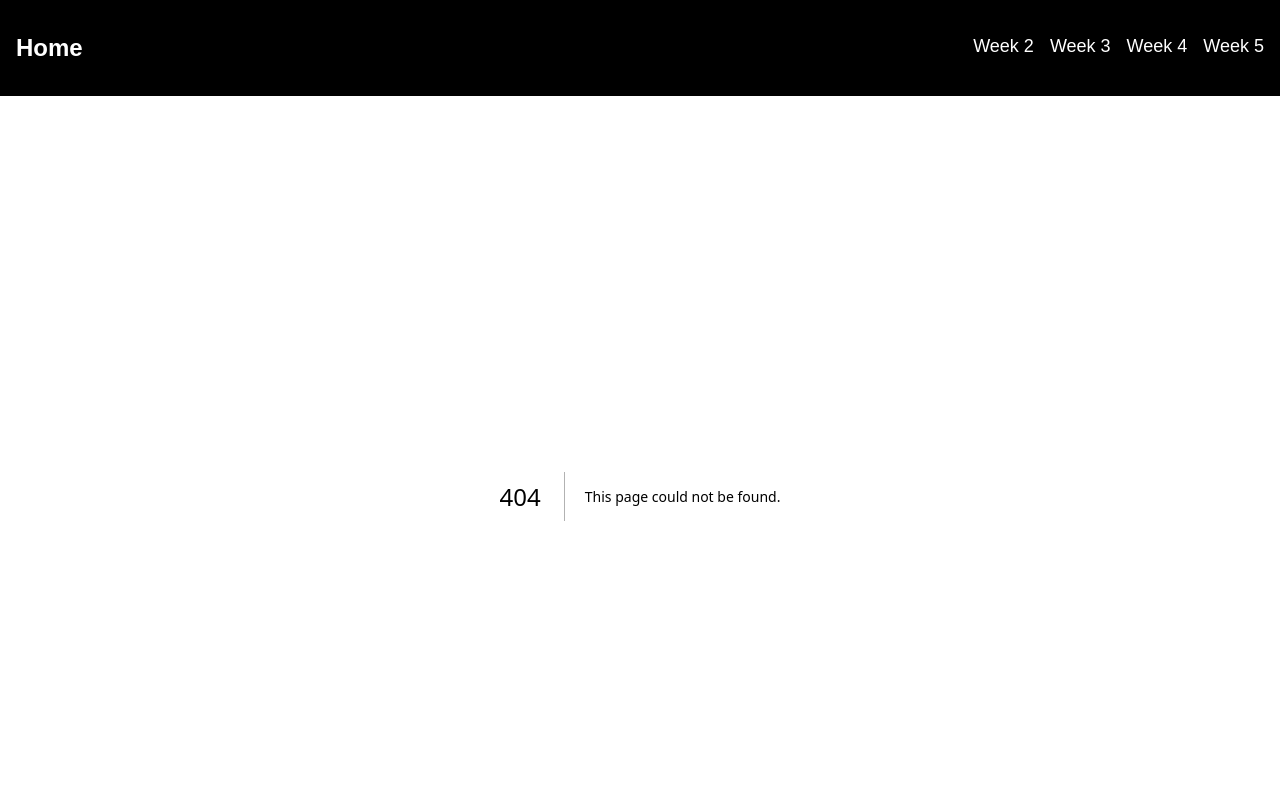
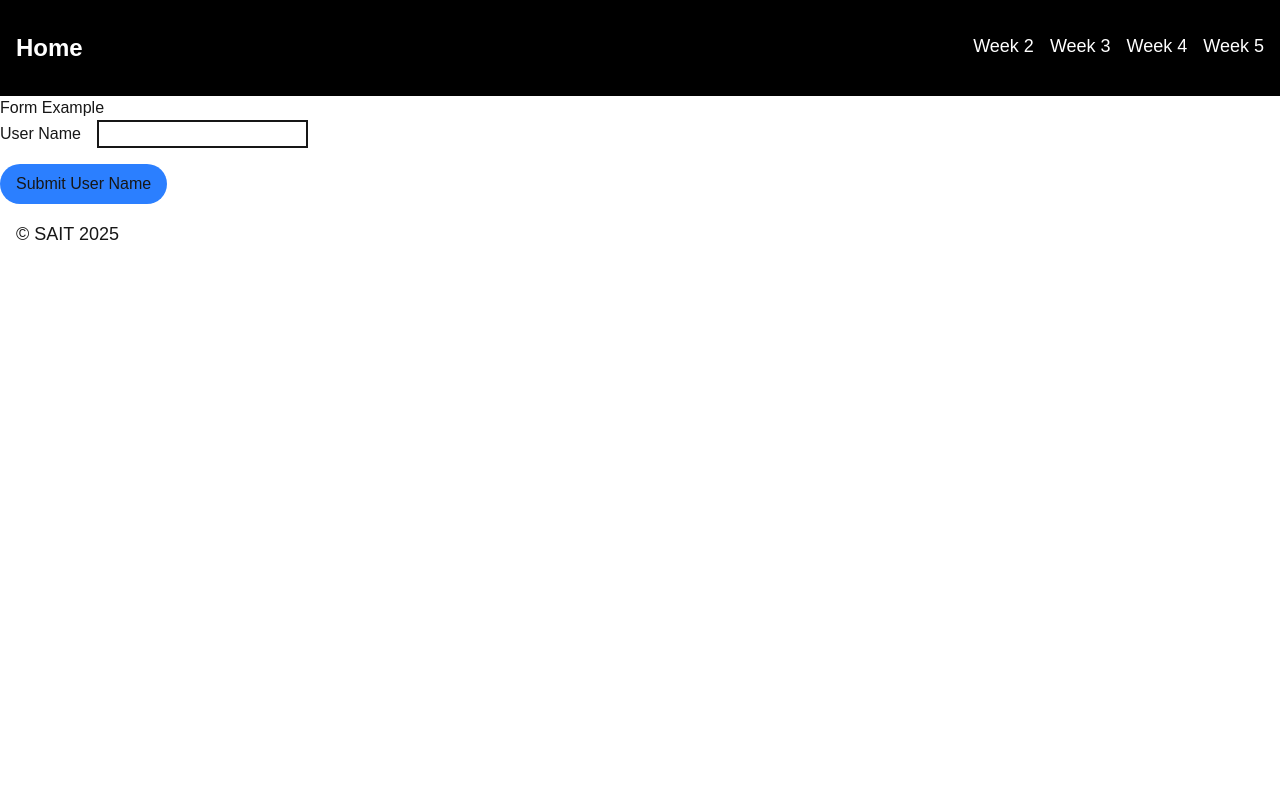
Before and after one commit to louielynmata/cprg-306-demo-site, a Next.js app: page /week-5-me in a window 1280 px wide. Before the commit this address had no page. Shown: the top 800 px of the page. Built offline with nearby package versions, Linux system fonts and the light colour scheme.

Commit message:
Added week-5-me page.js for my personal attempt.

```diff
--- /dev/null
+++ b/app/week-5-me/page.js
@@ -0,0 +1,55 @@
+// Imports
+"use client"; // because it is now a client side component
+import { useState } from "react";
+// you may check ressetting state
+//https://react.dev/learn/preserving-and-resetting-state
+
+// TO OPTIMIZE THE PAGE:
+// further cut-out use state with it's own component
+
+// Function
+export default function Page() {
+  // Use State
+  const [userName, setUserName, reset] = useState("");
+  // Array or list in use state is not working yet
+  // const [userNames, setUserNames] = useState("[]");
+
+  function handleChange(event) {
+    setUserName(event.target.value);
+  }
+
+  // Maek it do something; To see more `event.target`
+  function handleSubmit(event) {
+    // make it not referesh every single time
+    event.preventDefault();
+    // setUserName(userName);
+    // setUserNames.push(userName); // for the list
+    console.log(userName);
+  }
+
+  // Returned and rendered JSX
+  return (
+    <main>
+      <header>
+        <h1>Form Example</h1>
+      </header>
+      <form onSubmit={handleSubmit}>
+        <label htmlFor="user-name">User Name</label>
+        <input
+          type="text"
+          id="user-name"
+          name="user-name"
+          value={userName}
+          onChange={handleChange}
+          className="border-2 mx-4 focus:ring-2 focus:ring-blue-500"
+        />
+        <input
+          type="submit"
+          value="Submit User Name"
+          className="block bg-blue-500 px-4 py-2 rounded-full my-4"
+        />
+      </form>
+      <h3 className="text-4xl">{userName}</h3>
+    </main>
+  );
+}
```
